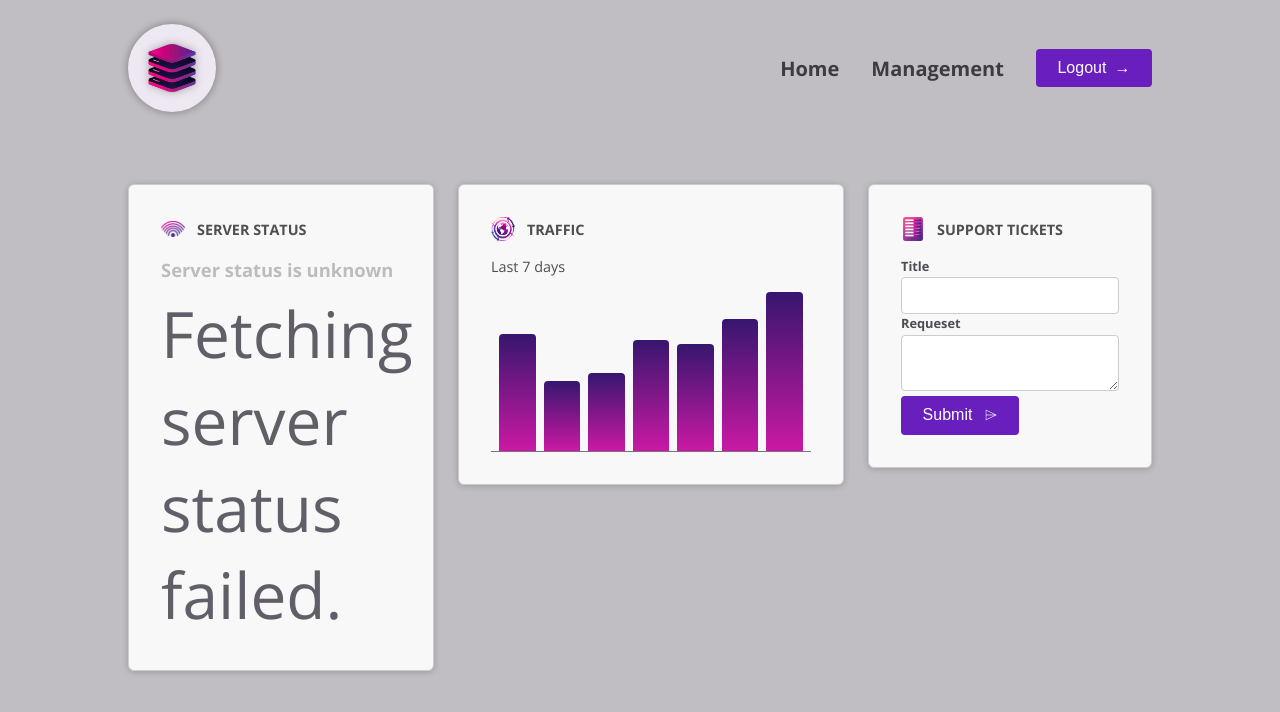
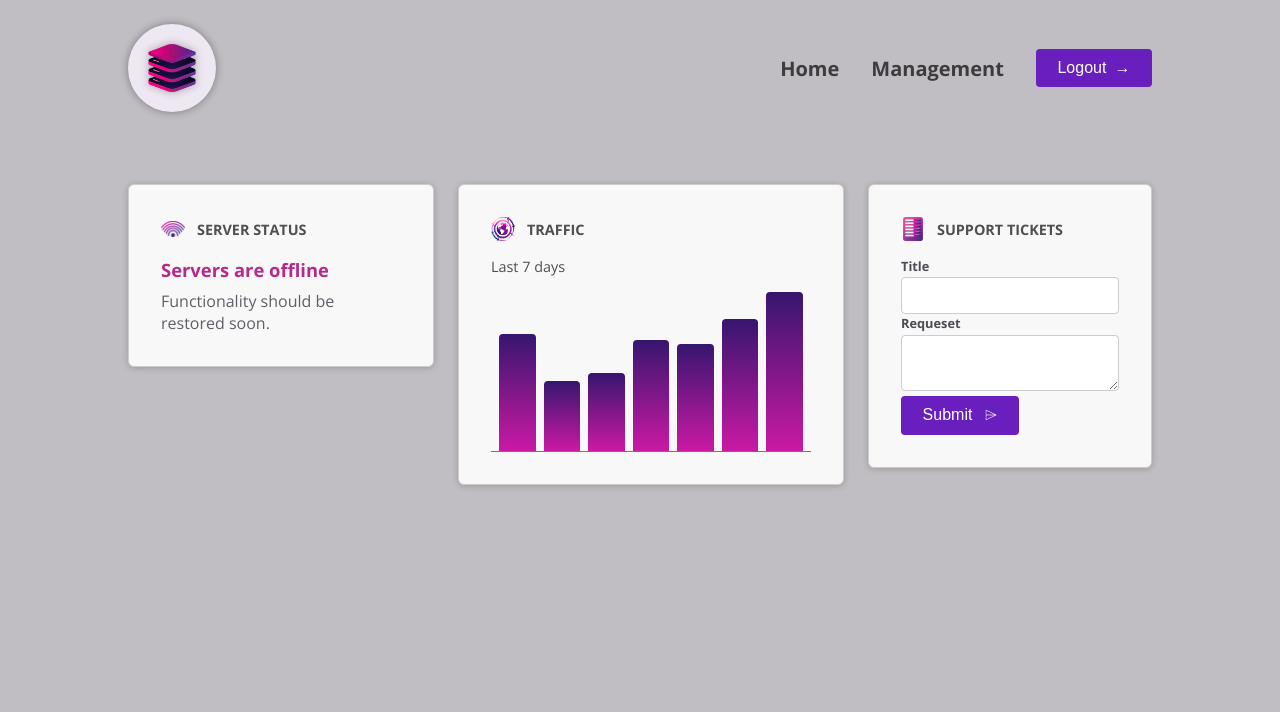
Before and after one commit to ZiaeianEhsan/Angular-Project-1, an Angular app: page / in a window 1280 px wide. Shown: the top 712 px of the page. Built offline with nearby package versions, Linux system fonts and the light colour scheme.

Commit message:
27. Manipulating State & Using Literal Values

```diff
--- a/src/app/dashboard/server-status/server-status.component.html
+++ b/src/app/dashboard/server-status/server-status.component.html
@@ -5,7 +5,6 @@
     'status-offline': currentStatus === 'offline',
     'status-unknown': currentStatus === 'unknown'
   }"
-  [style.fontSize]="'64px'"
 >
   @if (currentStatus === 'online') {
   <p>Servers are online</p>
--- a/src/app/dashboard/server-status/server-status.component.ts
+++ b/src/app/dashboard/server-status/server-status.component.ts
@@ -8,5 +8,17 @@
   styleUrl: "./server-status.component.css",
 })
 export class ServerStatusComponent {
-  currentStatus = "unknown";
+  currentStatus: "online" | "offline" | "unknown" = "online";
+  constructor() {
+    setInterval(() => {
+      const rnd = Math.random();
+      if (rnd < 0.5) {
+        this.currentStatus = "online";
+      } else if (rnd < 0.9) {
+        this.currentStatus = "offline";
+      } else {
+        this.currentStatus = "unknown";
+      }
+    }, 5000);
+  }
 }
```
